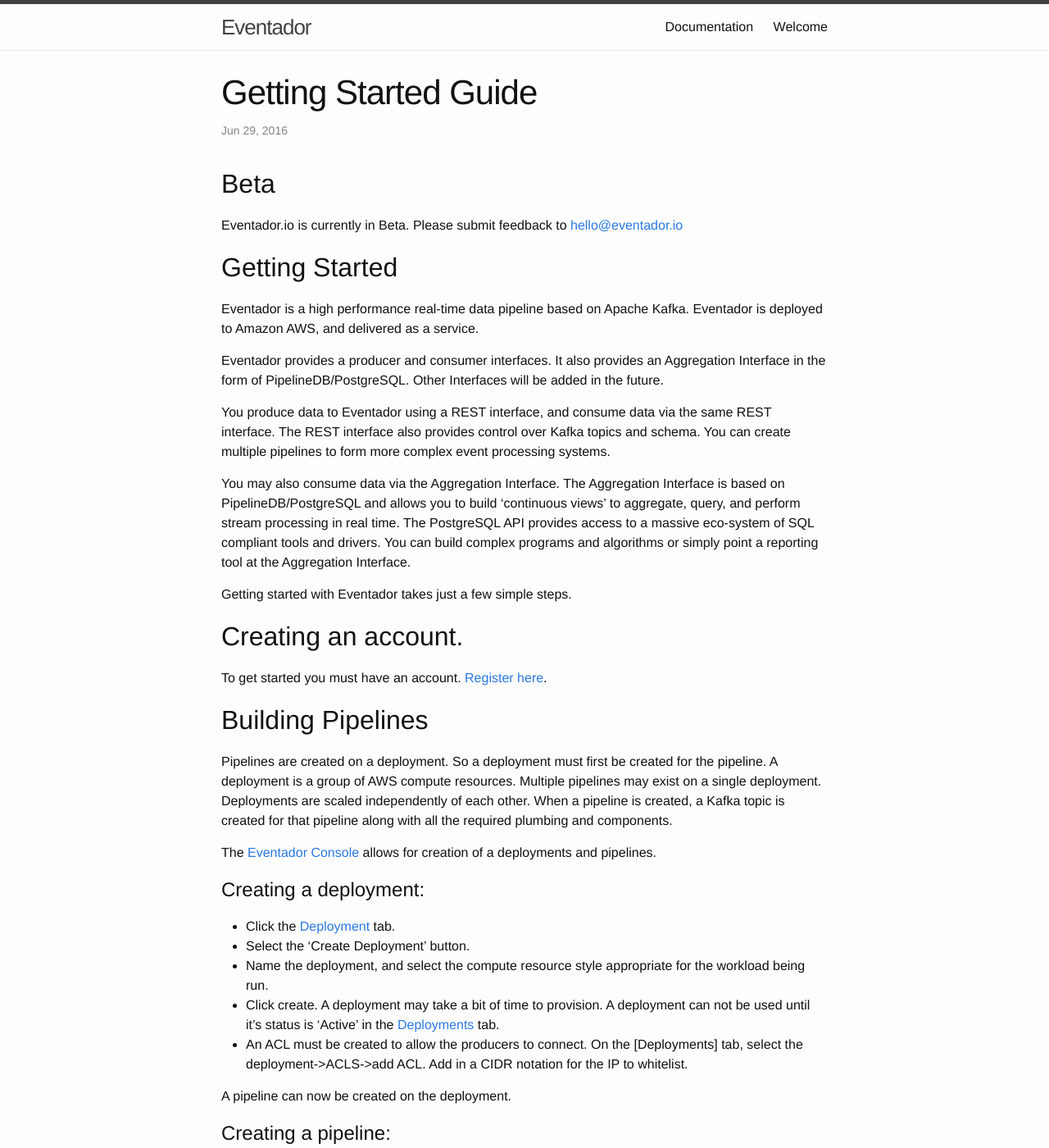
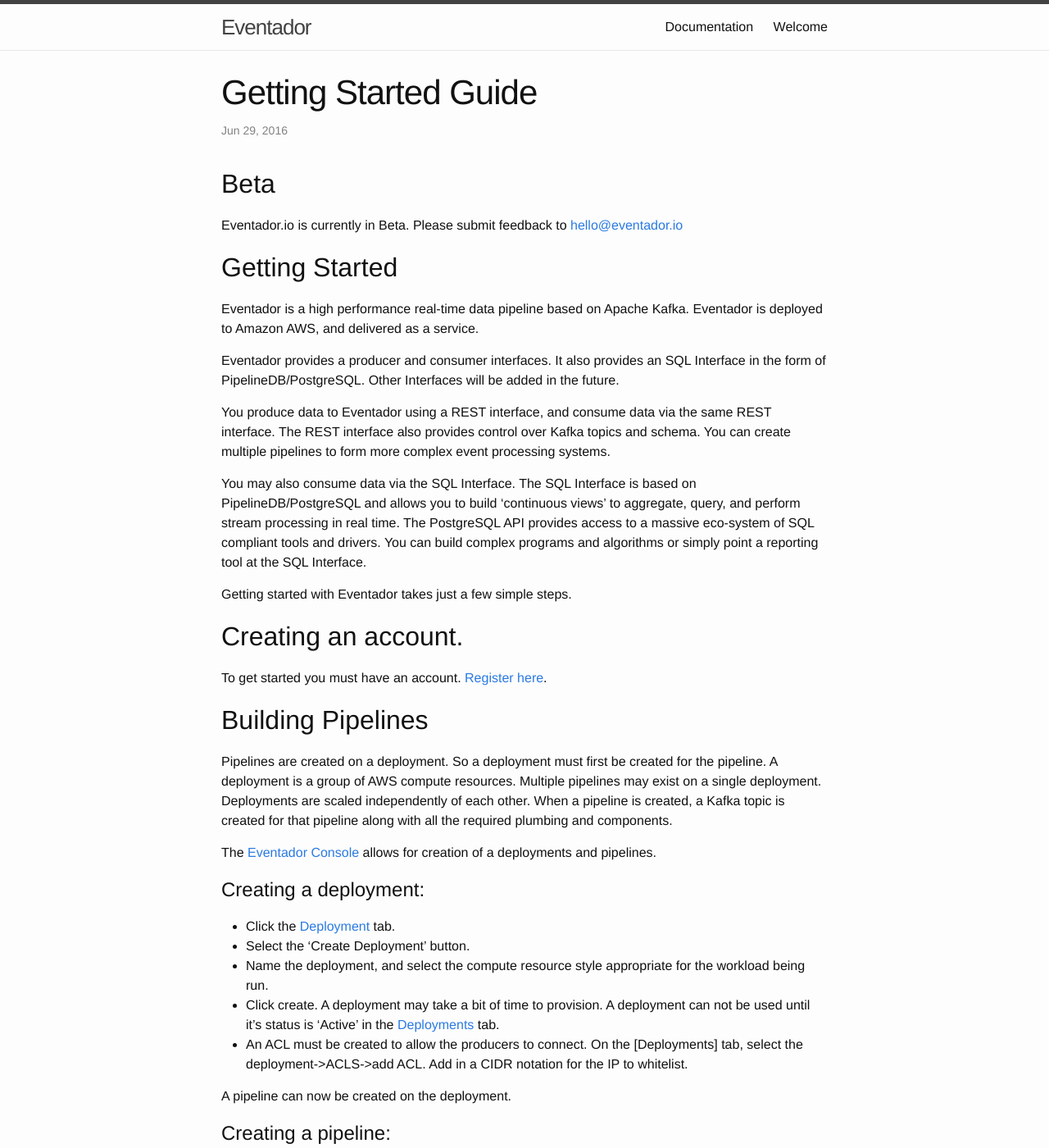
Before and after one commit to Eventador/eventador.github.io, a Jekyll site: the page built from _documentation/getting_started_guide.md, in a window 1280 px wide and 1400 px high. Shown: the whole window at 82% size. Built offline with Jekyll 4.4.1, drawn with Linux system fonts in a browser that asks for light colours; some of the changed text lies outside the part shown.

Commit message:
changing aggregation interface to SQL interface/g

````diff
--- a/_documentation/getting_started_guide.md
+++ b/_documentation/getting_started_guide.md
@@ -11,11 +11,11 @@
 
 Eventador is a high performance real-time data pipeline based on Apache Kafka. Eventador is deployed to Amazon AWS, and delivered as a service.
 
-Eventador provides a producer and consumer interfaces. It also provides an Aggregation Interface in the form of PipelineDB/PostgreSQL. Other Interfaces will be added in the future.
+Eventador provides a producer and consumer interfaces. It also provides an SQL Interface in the form of PipelineDB/PostgreSQL. Other Interfaces will be added in the future.
 
 You produce data to Eventador using a REST interface, and consume data via the same REST interface. The REST interface also provides control over Kafka topics and schema. You can create multiple pipelines to form more complex event processing systems.
 
-You may also consume data via the Aggregation Interface. The Aggregation Interface is based on PipelineDB/PostgreSQL and allows you to build 'continuous views' to aggregate, query, and perform stream processing in real time. The PostgreSQL API provides access to a massive eco-system of SQL compliant tools and drivers. You can build complex programs and algorithms or simply point a reporting tool at the Aggregation Interface.
+You may also consume data via the SQL Interface. The SQL Interface is based on PipelineDB/PostgreSQL and allows you to build 'continuous views' to aggregate, query, and perform stream processing in real time. The PostgreSQL API provides access to a massive eco-system of SQL compliant tools and drivers. You can build complex programs and algorithms or simply point a reporting tool at the SQL Interface.
 
 Getting started with Eventador takes just a few simple steps.
 
@@ -49,7 +49,7 @@
 
 - Pipeline REST Interface: Produce
 - Pipeline Rest Interface: consume
-- Aggregation Interface (PipelineDB): Consume
+- SQL Interface (PipelineDB): Consume
 
 These endpoints will be needed to produce and consume data from your new pipeline.
 
@@ -73,7 +73,7 @@
 
 ## Consuming Data from Eventador
 
-Data can be consumed from Eventador in two ways. It can be directly consumed from the Eventador Pipeline REST interface, or it can be consumed using the Aggregation Interface (PipelineDB).
+Data can be consumed from Eventador in two ways. It can be directly consumed from the Eventador Pipeline REST interface, or it can be consumed using the SQL Interface (PipelineDB).
 
 # Consuming from the Eventador Pipeline using the REST interface
 
@@ -116,11 +116,11 @@
 ]
 ```
 
-# Consuming from the Eventador Aggregation Interface
+# Consuming from the Eventador SQL Interface
 
-The Aggregation Interface is based on PipelineDB/PostgreSQL. You can define a continuous view using simple SQL syntax and the views are continuously updated as data comes in from the pipeline. Views can be simple aggregations, time-windows, or anything else as defined by the PipelineDB SQL syntax and functions.
+The SQL Interface is based on PipelineDB/PostgreSQL. You can define a continuous view using simple SQL syntax and the views are continuously updated as data comes in from the pipeline. Views can be simple aggregations, time-windows, or anything else as defined by the PipelineDB SQL syntax and functions.
 
-A continuous view is a view of a SQL Stream. The stream is automatically built when a pipeline is created and has a sample continuous view created on it. You can create continuous views as needed. The continuous view is named ```ev_sample_view``` and is available in the users database. The database enforces SSL and causes the client to use SSL by default.
+A continuous view is a view of a SQL Stream. The stream is automatically built when a pipeline is created and has a sample continuous view created on it. You can create continuous views as needed. A sample view is created named ```ev_sample_view``` and is available in the users database. The database enforces SSL and causes the client to use SSL by default.
 
 To login to the database and query the sample view and create more continuous views:
 
````
